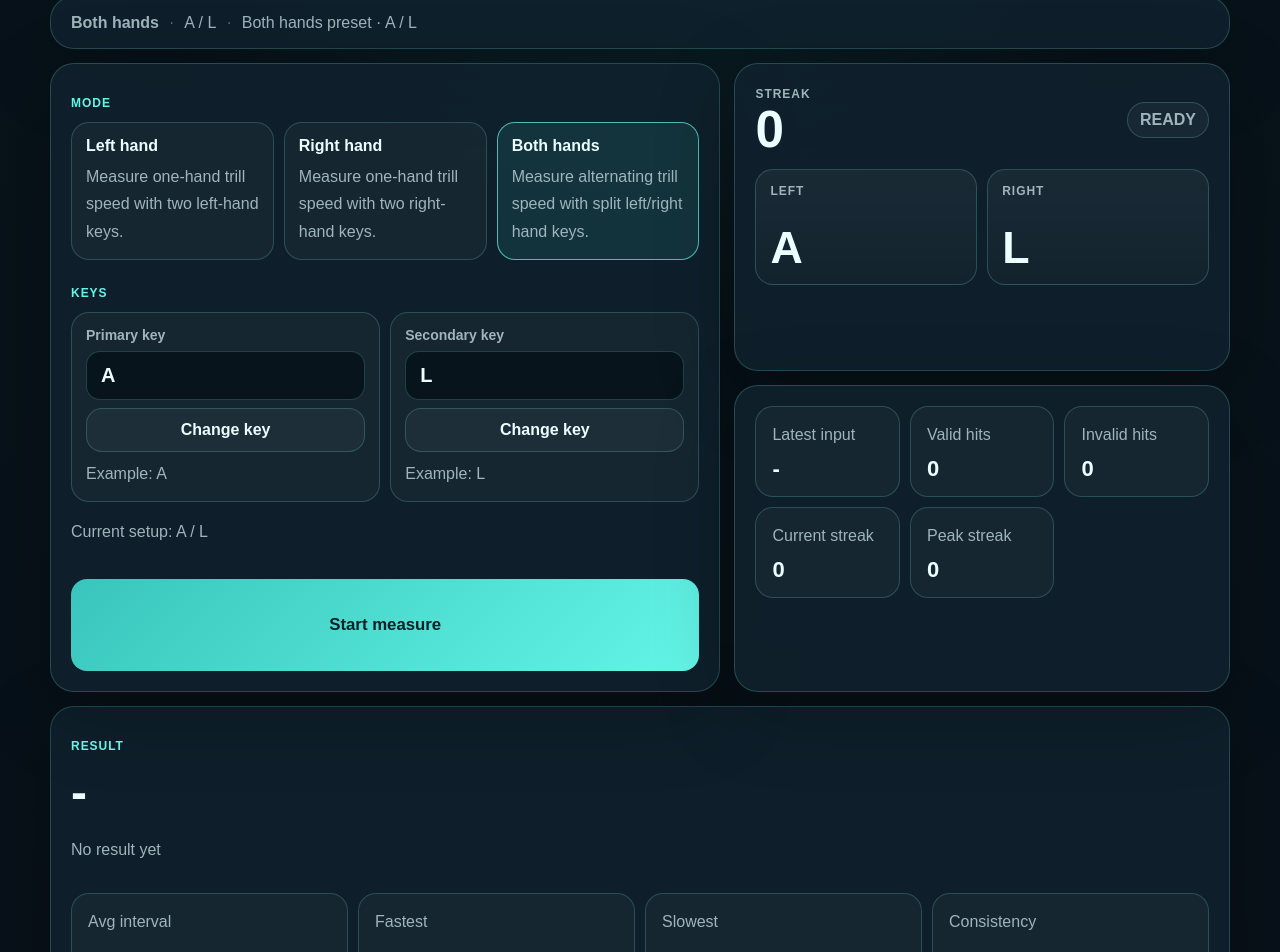
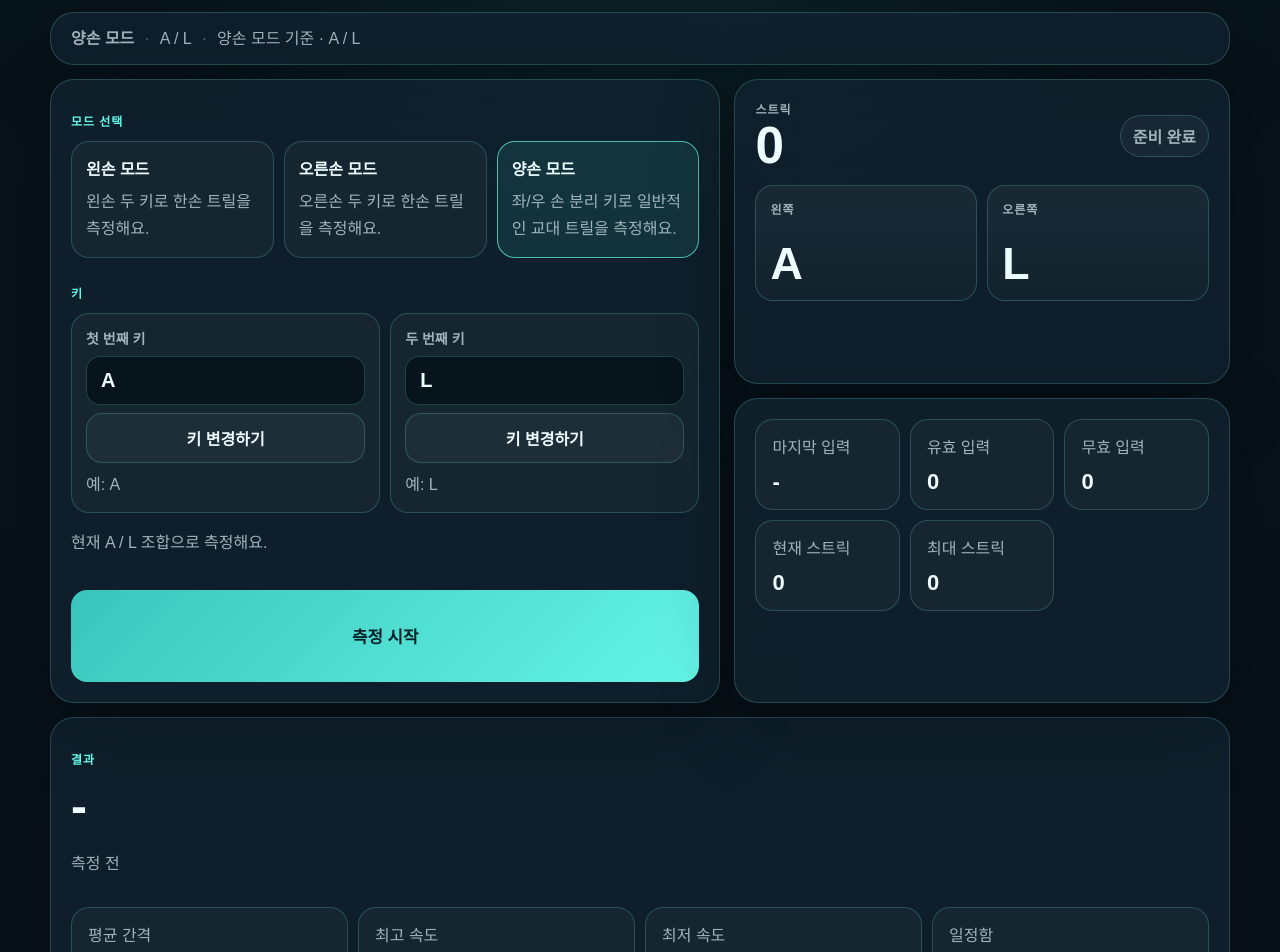
Before and after one commit to miku-agent/06_trill-lab, a Next.js app: page /measure in a window 1280 px wide. Shown: the part 200-1152 px from the top of the page. Built offline with nearby package versions, Linux system fonts and the light colour scheme.

Commit message:
fix: restore korean ui copy

```diff
--- a/src/app/components/header-nav.tsx
+++ b/src/app/components/header-nav.tsx
@@ -14,7 +14,7 @@ export function HeaderNav() {
   const pathname = usePathname();
 
   return (
-    <nav className="site-nav" aria-label="Primary navigation">
+    <nav className="site-nav" aria-label="주요 내비게이션">
       {NAV_ITEMS.map((item) => {
         const isActive = pathname === item.href;
         return (
--- a/src/app/layout.tsx
+++ b/src/app/layout.tsx
@@ -5,12 +5,12 @@ import "./globals.css";
 
 export const metadata: Metadata = {
   title: "Trill Lab",
-  description: "16th-note trill BPM benchmark for rhythm game players.",
+  description: "리듬게임 유저를 위한 16비트 트릴 BPM 측정 도구예요.",
 };
 
 export default function RootLayout({ children }: Readonly<{ children: React.ReactNode }>) {
   return (
-    <html lang="en">
+    <html lang="ko">
       <body>
         <header className="site-header">
           <div className="site-shell site-header-inner">
--- a/src/app/lib/measure-history.ts
+++ b/src/app/lib/measure-history.ts
@@ -83,7 +83,7 @@ export function formatDateTime(value: string) {
 }
 
 export function getVariantLabel(variant: MeasureVariant) {
-  if (variant === "left") return "Left hand";
-  if (variant === "right") return "Right hand";
-  return "Both hands";
+  if (variant === "left") return "왼손 모드";
+  if (variant === "right") return "오른손 모드";
+  return "양손 모드";
 }
--- a/src/app/measure/page.tsx
+++ b/src/app/measure/page.tsx
@@ -27,25 +27,25 @@ const FORBIDDEN_CAPTURE_KEYS = new Set(["ESC", "TAB", "ENTER", "CMD", "CTRL", "A
 const MEASURE_PRESETS: MeasurePreset[] = [
   {
     key: "left",
-    title: "Left hand",
-    description: "Measure one-hand trill speed with two left-hand keys.",
+    title: "왼손 모드",
+    description: "왼손 두 키로 한손 트릴을 측정해요.",
     defaultKeys: ["A", "S"],
   },
   {
     key: "right",
-    title: "Right hand",
-    description: "Measure one-hand trill speed with two right-hand keys.",
+    title: "오른손 모드",
+    description: "오른손 두 키로 한손 트릴을 측정해요.",
     defaultKeys: ["K", "L"],
   },
   {
     key: "both",
-    title: "Both hands",
-    description: "Measure alternating trill speed with split left/right hand keys.",
+    title: "양손 모드",
+    description: "좌/우 손 분리 키로 일반적인 교대 트릴을 측정해요.",
     defaultKeys: ["A", "L"],
   },
 ];
 
-function calculateConsistencyScore(intervals: number[]) {
+function calculate일정함Score(intervals: number[]) {
   if (intervals.length <= 1) return 100;
 
   const average = intervals.reduce((sum, value) => sum + value, 0) / intervals.length;
@@ -134,16 +134,16 @@ export default function MeasurePage() {
   const helperText = useMemo(() => {
     if (keyCaptureTarget) {
       return keyCaptureTarget === "primary"
-        ? "Waiting for the first key. Press any key to bind it. Press ESC to cancel."
-        : "Waiting for the second key. Press any key to bind it. Press ESC to cancel.";
+        ? "첫 번째 키를 기다리는 중이에요. 아무 키나 눌러주세요. ESC로 취소할 수 있어요."
+        : "두 번째 키를 기다리는 중이에요. 아무 키나 눌러주세요. ESC로 취소할 수 있어요.";
     }
 
     if (captureError) return captureError;
-    if (!hasValidKeyConfig) return "You need two different keys before you can start measuring.";
-    if (sessionState === "countdown") return `Starting in ${countdownLeft}...`;
-    if (sessionState === "running") return `Alternate only between ${configuredKeys[0]} and ${configuredKeys[1]} as cleanly as possible.`;
-    if (result) return "Repeating the same key counts as invalid. Keep your accuracy high while pushing the BPM.";
-    return `${activePreset.title} preset · ${configuredKeys[0]} / ${configuredKeys[1]}`;
+    if (!hasValidKeyConfig) return "서로 다른 두 키를 설정해야 측정을 시작할 수 있어요.";
+    if (sessionState === "countdown") return `준비... ${countdownLeft}초 후 측정 시작`;
+    if (sessionState === "running") return `${configuredKeys[0]} 와 ${configuredKeys[1]} 키만 사용해서 정확히 번갈아 누르세요.`;
+    if (result) return "같은 키 반복은 invalid 처리돼요. 정확도를 유지하면서 BPM을 끌어올리는 게 핵심이에요.";
+    return `${activePreset.title} 기준 · ${configuredKeys[0]} / ${configuredKeys[1]}`;
   }, [activePreset.title, captureError, configuredKeys, countdownLeft, hasValidKeyConfig, keyCaptureTarget, result, sessionState]);
 
   const triggerPadFeedback = useCallback((target: "primary" | "secondary") => {
@@ -182,7 +182,7 @@ export default function MeasurePage() {
     const averageIntervalMs = intervals.length > 0 ? intervals.reduce((sum, value) => sum + value, 0) / intervals.length : null;
     const fastestIntervalMs = intervals.length > 0 ? Math.min(...intervals) : null;
     const slowestIntervalMs = intervals.length > 0 ? Math.max(...intervals) : null;
-    const consistencyScore = calculateConsistencyScore(intervals);
+    const consistencyScore = calculate일정함Score(intervals);
 
     setResult({
       bpm,
@@ -285,7 +285,7 @@ export default function MeasurePage() {
         const pressedKey = normalizeKeyboardEvent(event);
         if (!pressedKey) return;
         if (FORBIDDEN_CAPTURE_KEYS.has(pressedKey)) {
-          setCaptureError(`${pressedKey} cannot be used for key binding. Press a different key.`);
+          setCaptureError(`${pressedKey} 키는 바인딩할 수 없어요. 다른 키를 눌러주세요.`);
           return;
         }
 
@@ -372,28 +372,28 @@ export default function MeasurePage() {
 
   const statusLabel =
     sessionState === "countdown"
-      ? `COUNTDOWN ${countdownLeft}`
+      ? `카운트다운 ${countdownLeft}`
       : sessionState === "running"
-        ? `RUNNING ${timeLeft.toFixed(1)}s`
+        ? `측정 중 ${timeLeft.toFixed(1)}초`
         : sessionState === "finished"
-          ? "FINISHED"
+          ? "측정 완료"
           : keyCaptureTarget
-            ? "CAPTURING"
-            : "READY";
+            ? "키 대기 중"
+            : "준비 완료";
 
   return (
     <main className="page-main measure-page">
       {sessionState === "countdown" ? (
         <div className="countdown-overlay" aria-live="assertive">
           <div className="countdown-overlay-inner">
-            <span className="countdown-caption">GET READY</span>
+            <span className="countdown-caption">준비</span>
             <strong className="countdown-value">{countdownLeft}</strong>
           </div>
         </div>
       ) : null}
 
       <section className="page-section compact-hero">
-        <h1 className="page-title">Measure mode</h1>
+        <h1 className="page-title">측정 모드</h1>
         <div className="status-pill">{statusLabel}</div>
       </section>
 
@@ -408,7 +408,7 @@ export default function MeasurePage() {
       <section className="measure-grid">
         <article className="panel stack-gap-lg start-panel">
           <div>
-            <p className="section-label">Mode</p>
+            <p className="section-label">모드 선택</p>
             <div className="preset-grid">
               {MEASURE_PRESETS.map((preset) => {
                 const isActive = preset.key === measureVariant;
@@ -428,27 +428,27 @@ export default function MeasurePage() {
           </div>
 
           <div>
-            <p className="section-label">Keys</p>
+            <p className="section-label">키</p>
             <div className="key-grid">
               <KeySettingCard
-                label="Primary key"
+                label="첫 번째 키"
                 value={primaryKey}
-                hint={measureVariant === "left" ? "Example: A" : measureVariant === "right" ? "Example: K" : "Example: A"}
+                hint={measureVariant === "left" ? "예: A" : measureVariant === "right" ? "예: K" : "예: A"}
                 isCapturing={keyCaptureTarget === "primary"}
                 onStartCapture={() => beginKeyCapture("primary")}
                 disabled={sessionState === "countdown" || sessionState === "running"}
               />
               <KeySettingCard
-                label="Secondary key"
+                label="두 번째 키"
                 value={secondaryKey}
-                hint={measureVariant === "left" ? "Example: S" : measureVariant === "right" ? "Example: L" : "Example: L"}
+                hint={measureVariant === "left" ? "예: S" : measureVariant === "right" ? "예: L" : "예: L"}
                 isCapturing={keyCaptureTarget === "secondary"}
                 onStartCapture={() => beginKeyCapture("secondary")}
                 disabled={sessionState === "countdown" || sessionState === "running"}
               />
             </div>
             <p className={`inline-note ${captureError || !hasValidKeyConfig ? "is-danger" : ""}`}>
-              {captureError ?? (hasValidKeyConfig ? `Current setup: ${configuredKeys[0]} / ${configuredKeys[1]}` : "You need two different keys before you can start.")}
+              {captureError ?? (hasValidKeyConfig ? `현재 ${configuredKeys[0]} / ${configuredKeys[1]} 조합으로 측정해요.` : "서로 다른 두 키를 입력해야 측정을 시작할 수 있어요.")}
             </p>
           </div>
 
@@ -458,7 +458,7 @@ export default function MeasurePage() {
               disabled={sessionState === "countdown" || sessionState === "running" || !hasValidKeyConfig || keyCaptureTarget !== null}
               className="primary-button primary-button-large"
             >
-              {result ? "Measure again" : "Start measure"}
+              {result ? "다시 측정하기" : "측정 시작"}
             </button>
           </div>
         </article>
@@ -468,26 +468,26 @@ export default function MeasurePage() {
             <div className="rhythm-stage compact-rhythm-stage">
               <div className="combo-display compact-combo-display">
                 <div>
-                  <span className="combo-label">STREAK</span>
+                  <span className="combo-label">스트릭</span>
                   <strong className="combo-value compact-combo-value">{currentStreak}</strong>
                 </div>
                 <span className={`hit-badge ${hitFeedback ? `is-${hitFeedback}` : ""}`}>
-                  {hitFeedback === "good" ? "GOOD" : hitFeedback === "miss" ? "MISS" : "READY"}
+                  {hitFeedback === "good" ? "성공" : hitFeedback === "miss" ? "실수" : "준비 완료"}
                 </span>
               </div>
               <div className="pad-grid compact-pad-grid">
-                <RhythmPad label="LEFT" value={configuredKeys[0]} isActive={activePad === "primary"} compact />
-                <RhythmPad label="RIGHT" value={configuredKeys[1]} isActive={activePad === "secondary"} compact />
+                <RhythmPad label="왼쪽" value={configuredKeys[0]} isActive={activePad === "primary"} compact />
+                <RhythmPad label="오른쪽" value={configuredKeys[1]} isActive={activePad === "secondary"} compact />
               </div>
             </div>
           </article>
 
           <article className="panel stat-grid compact-stat-grid">
-            <Stat label="Latest input" value={latestInput} />
-            <Stat label="Valid hits" value={String(validHits)} />
-            <Stat label="Invalid hits" value={String(invalidHits)} />
-            <Stat label="Current streak" value={String(currentStreak)} />
-            <Stat label="Peak streak" value={String(peakStreak)} />
+            <Stat label="마지막 입력" value={latestInput} />
+            <Stat label="유효 입력" value={String(validHits)} />
+            <Stat label="무효 입력" value={String(invalidHits)} />
+            <Stat label="현재 스트릭" value={String(currentStreak)} />
+            <Stat label="최대 스트릭" value={String(peakStreak)} />
           </article>
         </aside>
       </section>
@@ -495,31 +495,31 @@ export default function MeasurePage() {
       <section className="page-section result-section">
         <article className="panel result-panel stack-gap-lg">
           <div>
-            <p className="section-label">Result</p>
+            <p className="section-label">결과</p>
             <h2 className="result-title">{result ? `${result.bpm} BPM` : "-"}</h2>
             <p className="section-subtitle">
               {result
-                ? `Accuracy ${formatPercent(result.accuracy)} · Valid ${result.validHits} · Invalid ${result.invalidHits} · Peak streak ${result.peakStreak}`
-                : "No result yet"}
+                ? `정확도 ${formatPercent(result.accuracy)} · 유효 ${result.validHits} · 무효 ${result.invalidHits} · 최대 스트릭 ${result.peakStreak}`
+                : "측정 전"}
             </p>
           </div>
 
           <div className="interval-stats-grid">
-            <Stat label="Avg interval" value={result ? formatMs(result.averageIntervalMs) : "-"} />
-            <Stat label="Fastest" value={result ? formatMs(result.fastestIntervalMs) : "-"} />
-            <Stat label="Slowest" value={result ? formatMs(result.slowestIntervalMs) : "-"} />
-            <Stat label="Consistency" value={result ? `${result.consistencyScore}%` : "-"} />
+            <Stat label="평균 간격" value={result ? formatMs(result.averageIntervalMs) : "-"} />
+            <Stat label="최고 속도" value={result ? formatMs(result.fastestIntervalMs) : "-"} />
+            <Stat label="최저 속도" value={result ? formatMs(result.slowestIntervalMs) : "-"} />
+            <Stat label="일정함" value={result ? `${result.consistencyScore}%` : "-"} />
           </div>
 
           <div className="interval-chart-wrap">
-            <p className="section-label">interval graph</p>
+            <p className="section-label">간격 그래프</p>
             {result && result.intervals.length > 1 ? (
               <>
                 <IntervalChart intervals={result.intervals} />
-                <p className="section-subtitle">A flatter line means a more consistent trill.</p>
+                <p className="section-subtitle">선이 평평할수록 더 일정한 트릴이에요.</p>
               </>
             ) : (
-              <p className="section-subtitle">Complete more valid hits to generate the interval graph.</p>
+              <p className="section-subtitle">유효 입력이 더 쌓이면 간격 그래프가 표시돼요.</p>
             )}
           </div>
         </article>
@@ -577,7 +577,7 @@ function IntervalChart({ intervals }: { intervals: number[] }) {
 
   return (
     <div className="interval-chart">
-      <svg viewBox={`0 0 ${width} ${height}`} className="interval-chart-svg" role="img" aria-label="Input interval chart">
+      <svg viewBox={`0 0 ${width} ${height}`} className="interval-chart-svg" role="img" aria-label="입력 간격 그래프">
         <line x1={padding} y1={padding} x2={padding} y2={height - padding} className="chart-axis" />
         <line x1={padding} y1={height - padding} x2={width - padding} y2={height - padding} className="chart-axis" />
         <line x1={padding} y1={averageY} x2={width - padding} y2={averageY} className="chart-average-line" />
@@ -589,9 +589,9 @@ function IntervalChart({ intervals }: { intervals: number[] }) {
         })}
       </svg>
       <div className="chart-meta">
-        <span>fast {Math.round(min)} ms</span>
-        <span>avg {Math.round(average)} ms</span>
-        <span>slow {Math.round(max)} ms</span>
+        <span>최고 속도 {Math.round(min)} ms</span>
+        <span>평균 {Math.round(average)} ms</span>
+        <span>최저 속도 {Math.round(max)} ms</span>
       </div>
     </div>
   );
@@ -617,10 +617,10 @@ function KeySettingCard({
       <span className="key-label">{label}</span>
       <div className="key-value">{normalizeKey(value) || "-"}</div>
       <button type="button" onClick={onStartCapture} disabled={disabled} className="secondary-button">
-        {isCapturing ? "Press any key..." : "Change key"}
+        {isCapturing ? "아무 키나 눌러주세요..." : "키 변경하기"}
       </button>
       <span className="hint-text">
-        {isCapturing ? "The next key press will bind immediately. Press ESC to cancel. ESC/TAB/ENTER/modifier keys are not allowed." : hint}
+        {isCapturing ? "다음 키 입력을 바로 이 슬롯에 저장해요. ESC로 취소할 수 있어요. ESC/TAB/ENTER/수정키는 사용할 수 없어요." : hint}
       </span>
     </div>
   );
```
Also changed, not shown: src/app/challenge/page.tsx (+5 -5 lines), src/app/practice/page.tsx (+5 -5 lines), src/app/stats/page.tsx (+36 -36 lines).
